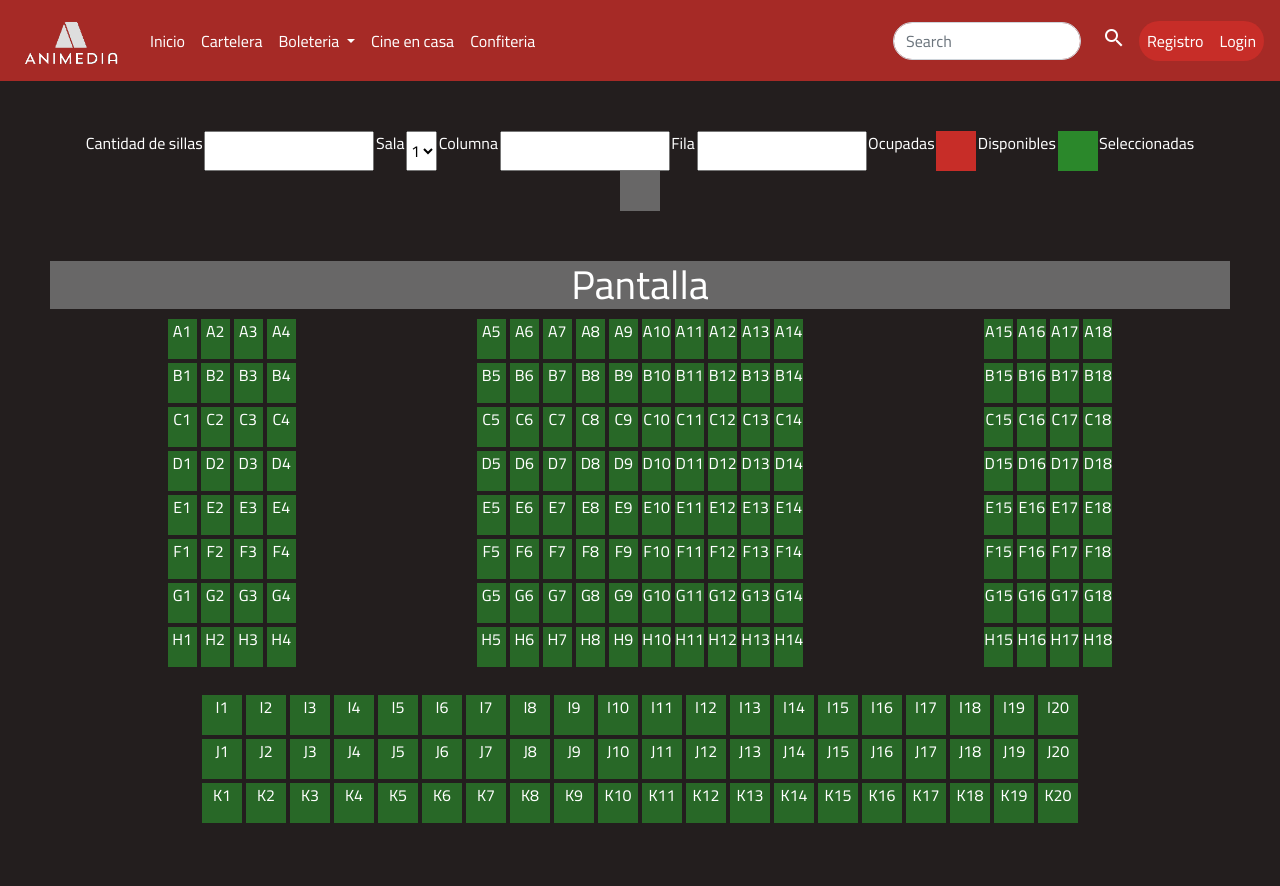
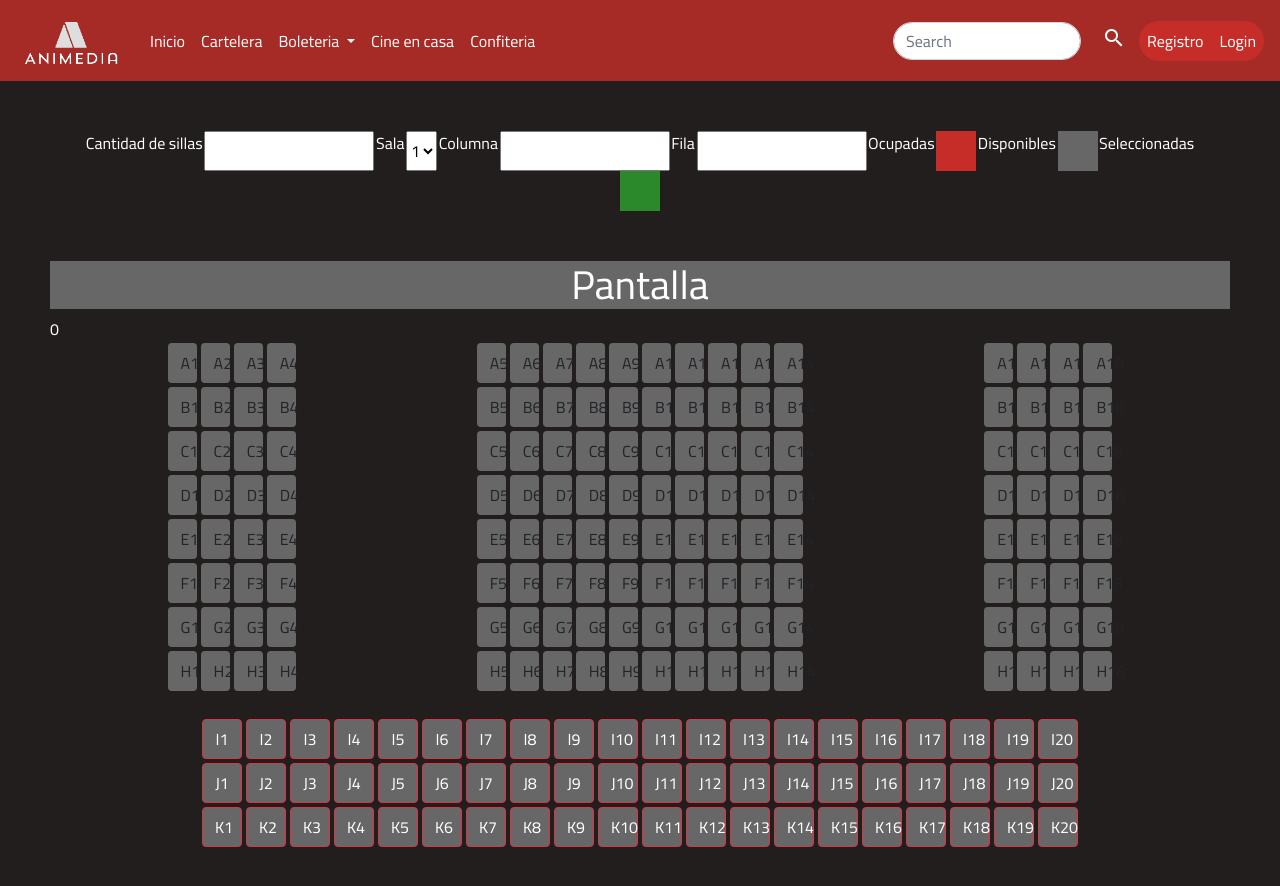
Before and after one commit to julianza32/Animedia, an Angular app in the folder animedia/: page /boleteria in a window 1280 px wide. Shown: the top 886 px of the page. Built offline with nearby package versions, Linux system fonts and the light colour scheme.

Commit message:
boleteria

```diff
--- a/animedia/src/app/pages/boleteria/boleteria.component.css
+++ b/animedia/src/app/pages/boleteria/boleteria.component.css
@@ -2,7 +2,7 @@
     width: 8%;
     max-width: 40px;
     height: 40px;
-    background-color:  rgb(43, 136, 43,0.7);
+    background-color:  rgba(128, 128, 128, 0.74);
     margin: 2px;
     text-align: center;
     size: 1em;
@@ -16,14 +16,18 @@
     background-color: rgba(128, 128, 128, 0.74);
 }
 .disponibles{
-    background-color: rgb(43, 136, 43);
+    background-color: rgba(128, 128, 128, 0.74);
 }
 .ocupadas{
     background-color: #C72D28;
 }
 .seleccionadas{
-    background-color: rgba(128, 128, 128, 0.74);
+    background-color: rgb(43, 136, 43);
 }
 section, .boleteria{
     margin: 50px;
 }
+
+.sillas:hover{
+    background-color: rgb(43, 136, 43);
+}
--- a/animedia/src/app/pages/boleteria/boleteria.component.html
+++ b/animedia/src/app/pages/boleteria/boleteria.component.html
@@ -1,4 +1,13 @@
 <div class="boleteria">
+    <script src="https://ajax.googleapis.com/ajax/libs/jquery/3.5.1/jquery.min.js"></script>
+    <script>
+        $(document).ready(function () {
+            $("button").click(function () {
+                $(this).toggleClass("disponibles seleccionadas");
+            });
+        });
+
+    </script>
     <section class="seleccion">
         <form class="row d-flex justify-content-around " action="">
             <label for="puestos">Cantidad de sillas</label>
@@ -32,26 +41,24 @@
         <h1>Pantalla</h1>
     </div>
 
-    <!-- <div class="d-flex justify-content-around"> -->
+        {{puestos}}
     <div class=" row " *ngFor="let silla of sillas">
         <div class="col-12">
             <div class="d-flex justify-content-between">
                 <div class="col-4 row d-flex justify-content-center">
-
-                    <div class="sillas rownded text-center " *ngFor="let columna of columnas">
-                        <div>{{silla}}{{columna}}</div>
-                    </div>
+                    <button id="mi-boton" class="btn disponibles sillas" (click)="puestosSeleccionados()"
+                        *ngFor="let columna of columnas">{{silla}}{{columna}}</button>
 
                 </div>
                 <div class="col-4 row d-flex justify-content-center ">
-                    <div class="sillas rownded text-center" *ngFor="let columna of columnas2">
-                        <div>{{silla}}{{columna}}</div>
-                    </div>
+                        <button id="mi-boton" class="btn disponibles sillas" (click)="puestosSeleccionados()"
+                        *ngFor="let columna of columnas2">{{silla}}{{columna}}</button>
                 </div>
                 <div class="col-4 row d-flex justify-content-center ">
-                    <div class="sillas rownded text-center" *ngFor="let columna of columnas3">
-                        <div>{{silla}}{{columna}}</div>
-                    </div>
+
+                        <button id="mi-boton" class="btn disponibles sillas" (click)="puestosSeleccionados()"
+                        *ngFor="let columna of columnas3">{{silla}}{{columna}}</button>
+
                 </div>
 
             </div>
@@ -62,9 +69,10 @@
     <div class="row" *ngFor="let silla of sillas2">
         <div class="col-12">
             <div class="d-flex justify-content-center ">
-                <div class="sillas rownded text-center" *ngFor="let columna of columnas4">
-                    <div>{{silla}}{{columna}}</div>
-                </div>
+
+                    <button id="mi-boton" class="btn btn-danger sillas" (click)="puestosSeleccionados()"
+                    *ngFor="let columna of columnas4">{{silla}}{{columna}}</button>
+
             </div>
         </div>
     </div>
--- a/animedia/src/app/pages/boleteria/boleteria.component.ts
+++ b/animedia/src/app/pages/boleteria/boleteria.component.ts
@@ -7,6 +7,8 @@ import { Component, OnInit } from '@angular/core';
   styleUrls: ['./boleteria.component.css']
 })
 export class BoleteriaComponent implements OnInit {
+
+    public puestos=0;
 
   constructor() { }
   columnas=[1,2,3,4,];
@@ -19,5 +21,7 @@ export class BoleteriaComponent implements OnInit {
   ngOnInit(): void {
 
   }
-
+puestosSeleccionados(){
+  this.puestos++;
 }
+}
```
